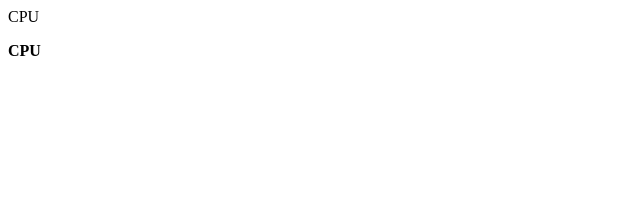
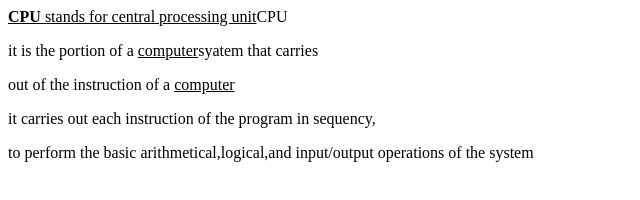
Before and after one commit to iamneo-production/cbacafcfabadaeccdfffebaeceaec, a website: page public/index.html in a window 1280 px wide. Shown: the whole page, without its empty margins (0-640 px from the left). Drawn offline with Linux system fonts and the light colour scheme.

Commit message:
Backup Commit

```diff
--- a/public/index.html
+++ b/public/index.html
@@ -1,8 +1,12 @@
 <html>
     <head>
-        CPU
+      <b></b>
     </head>
     <body>
-        <p><b><u></u>CPU</b></p>
+        <p><u><b>CPU</b> stands for central processing unit</u>CPU</p>
+        <p>it is the portion of a <u>computer</u>syatem that carries</p>
+        <p>out of the instruction of a <u>computer</u></p>
+        <p>it carries out each instruction of the program in sequency,</p>
+        <p>to perform the basic arithmetical,logical,and input/output operations of the system</p>
     </body>
 </html>
```
